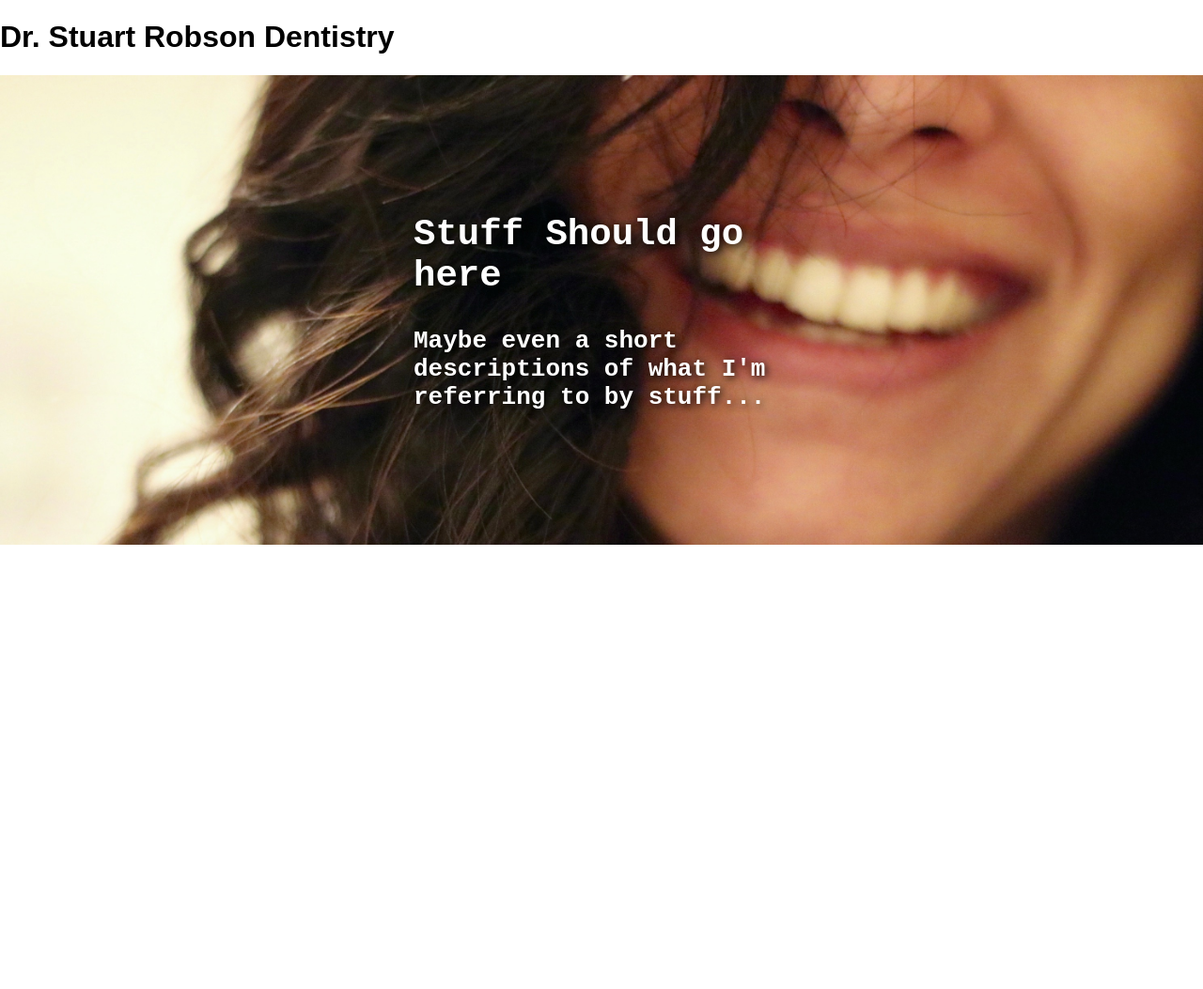
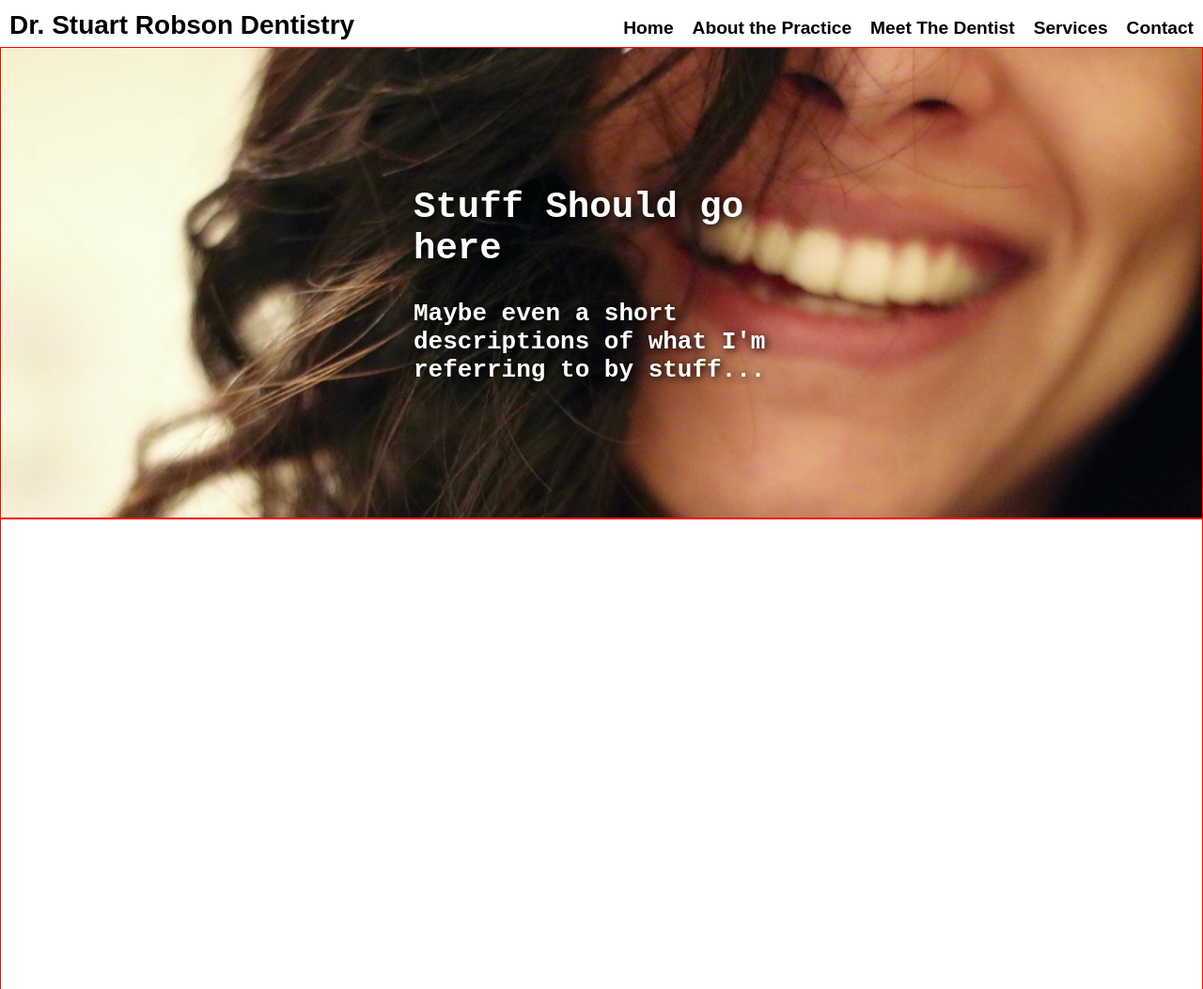
Before and after one commit to brobson2/DrRobsonDental, a plain HTML site: page index.html in a window 1280 px wide. Shown: the top 1053 px of the page at 94% size. Drawn offline with Linux system fonts and the light colour scheme; a web font is replaced by a local one.

Commit message:
Added Navigation bar
Added a navigation bar with links to different sections

```diff
--- a/css/style.css
+++ b/css/style.css
@@ -1,6 +1,33 @@
+.nav-top {
+  font-family: 'Droid Sans', Arial, sans-serif;
+  font-size: 1.2rem;
+  display:flex;
+  justify-content: space-between;
+  height: 50px;
+  align-items:baseline;
+}
+
+.nav-top h1 {
+  font-size: 1.75rem;
+  margin: 10px;
+}
+
+.nav-top a, li {
+  text-decoration: none;
+  font-weight: bold;
+  color: rgb(0, 0, 0);
+  padding: 0px 5px 0px 5px;
+}
+
+.nav-top ul {
+  display: flex;
+  justify-content: flex-end;
+  list-style: none;
+}
+
 section {
   height: 500px;
-  /*border: 1px solid red;*/
+  border: 1px solid red;
   display: flex;
 }
 
--- a/index.html
+++ b/index.html
@@ -5,12 +5,22 @@
     <title>Bracebridge Dentist | Dr. Stuart Robson</title>
     <link rel="stylesheet" href="css/style.css" media="screen" title="no title" charset="utf-8">
     <link rel="stylesheet" href="css/normalize.css" media="screen" title="no title" charset="utf-8">
+    <link href='https://fonts.googleapis.com/css?family=Droid+Sans:400,700' rel='stylesheet' type='text/css'>
   </head>
   <body>
     <header>
-        <h1>Dr. Stuart Robson Dentistry</h1>
+        <nav class="nav-top">
+            <h1>Dr. Stuart Robson Dentistry</h1>
+          <ul>
+            <li><a href="#home">Home</a></li>
+            <li><a href="#about">About the Practice</a></li>
+            <li><a href="#meet">Meet The Dentist</a></li>
+            <li><a href="#services">Services</a></li>
+            <li><a href="#contact">Contact</a></li>
+          </ul>
+        </nav>
     </header>
-    <section>
+    <section id='home'>
       <div class="splash-img">
         <div class="splash-txt small-box">
           <h2>Stuff Should go here</h2>
@@ -21,10 +31,16 @@
       </div>
 
     </section>
-    <section>
+    <section id="about">
 
     </section>
-    <section>
+    <section id="meet">
+
+    </section>
+    <section id="services">
+
+    </section>
+    <section id="contact">
 
     </section>
     <footer>
```
